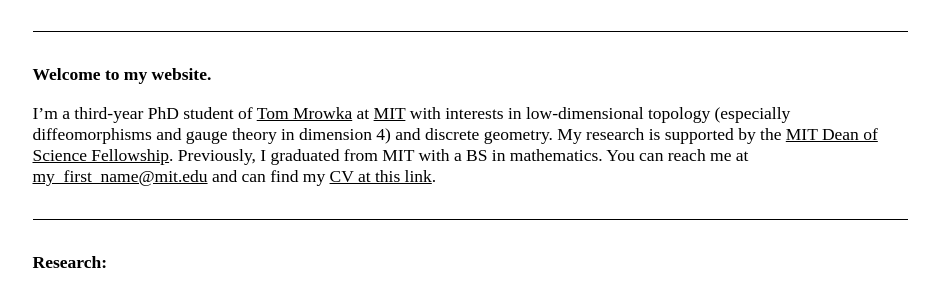
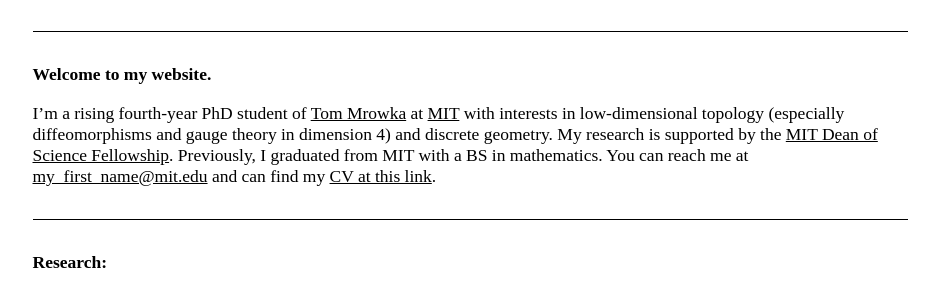
Before and after one commit to AyodejiLindblad/AyodejiLindblad.github.io, a Jekyll site: the page built from index.md, in a window 1280 px wide and 900 px high. Shown: the part 405-697 px from the top of the window, without its empty margins (170-1109 px from the left). Built offline with Jekyll 4.4.1, drawn with Linux system fonts in a browser that asks for light colours; some web fonts are replaced.

Commit message:
Update index.md

```diff
--- a/index.md
+++ b/index.md
@@ -31,7 +31,7 @@ layout: default
 
 **Welcome to my website.**
 
-I'm a third-year PhD student of [Tom Mrowka](https://math.mit.edu/~mrowka/) at [MIT](https://math.mit.edu/directory/profile.html?pid=2594) with interests in low-dimensional topology (especially diffeomorphisms and gauge theory in dimension 4) and discrete geometry. My research is supported by the [MIT Dean of Science Fellowship](https://science.mit.edu/about/awards/deans-fellowship-program/). Previously, I graduated from MIT with a BS in mathematics. You can reach me at [my_first_name@mit.edu](mailto:my_first_name@mit.edu) and can find my [CV at this link](Ayodeji-Lindblad-CV.pdf).
+I'm a rising fourth-year PhD student of [Tom Mrowka](https://math.mit.edu/~mrowka/) at [MIT](https://math.mit.edu/directory/profile.html?pid=2594) with interests in low-dimensional topology (especially diffeomorphisms and gauge theory in dimension 4) and discrete geometry. My research is supported by the [MIT Dean of Science Fellowship](https://science.mit.edu/about/awards/deans-fellowship-program/). Previously, I graduated from MIT with a BS in mathematics. You can reach me at [my_first_name@mit.edu](mailto:my_first_name@mit.edu) and can find my [CV at this link](Ayodeji-Lindblad-CV.pdf).
 
 
 ---
```
